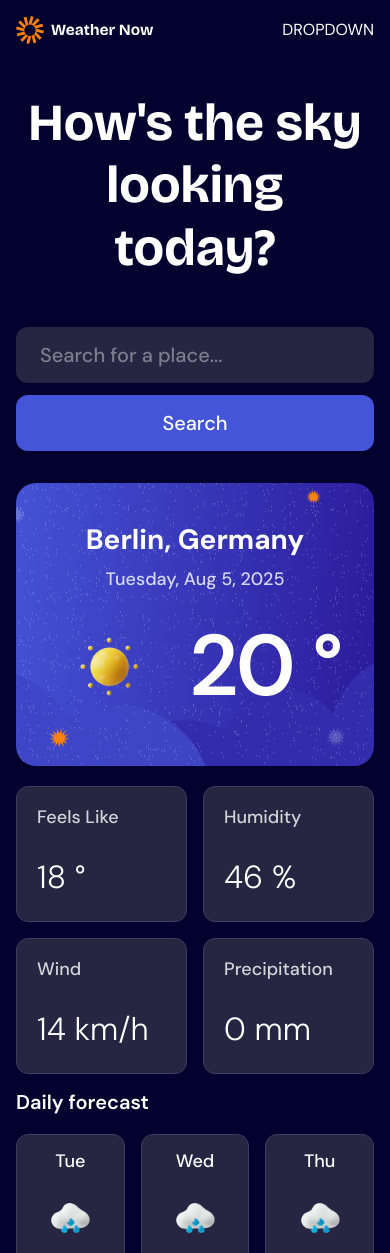
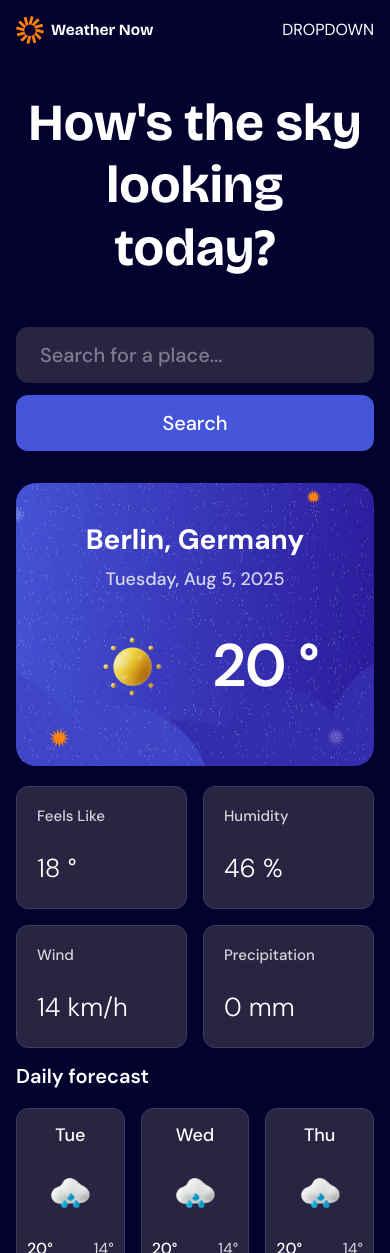
Before and after one commit to matejadb/weather-now, a React (Vite) app: page / in a window 390 px wide. Shown: the top 1253 px of the page. Built offline with nearby package versions, Linux system fonts and the light colour scheme.

Commit message:
tweak responsive design

```diff
--- a/src/components/Temperature.jsx
+++ b/src/components/Temperature.jsx
@@ -2,7 +2,7 @@ function Temperature({ temperature }) {
   return (
     <div className="flex items-center justify-center gap-5">
       <img className="size-30" src="/images/icon-sunny.webp" alt="icon" />
-      <span className="text-neutral-0 font-sans text-[86px] leading-none font-semibold tracking-tight sm:text-8xl">
+      <span className="text-neutral-0 font-sans text-[60px] leading-none font-semibold tracking-tight sm:text-[86px] md:text-8xl">
         {temperature} &deg;
       </span>
     </div>
--- a/src/components/WeatherDetailsCard.jsx
+++ b/src/components/WeatherDetailsCard.jsx
@@ -1,10 +1,10 @@
 function WeatherDetailsCard({ label, value, unit }) {
   return (
     <div className="flex w-full flex-col gap-6 rounded-xl border border-solid border-neutral-600 bg-neutral-800 p-5">
-      <span className="font-sant text-[18px] leading-[1.2] font-medium text-neutral-200">
+      <span className="font-sant text-[15px] leading-[1.2] font-medium text-neutral-200 sm:text-[18px]">
         {label}
       </span>
-      <span className="text-neutral-0 font-sans text-[32px] font-light">
+      <span className="text-neutral-0 font-sans text-[26px] font-light sm:text-[32px]">
         {value} {unit}
       </span>
     </div>
```
